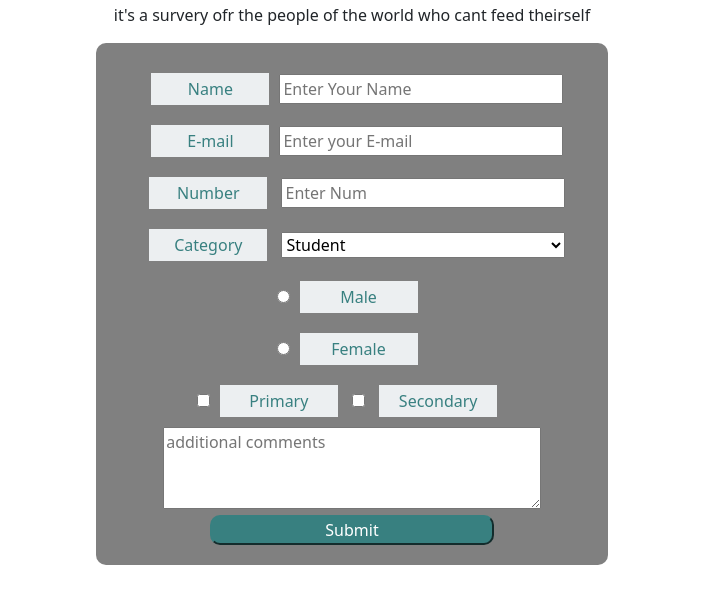
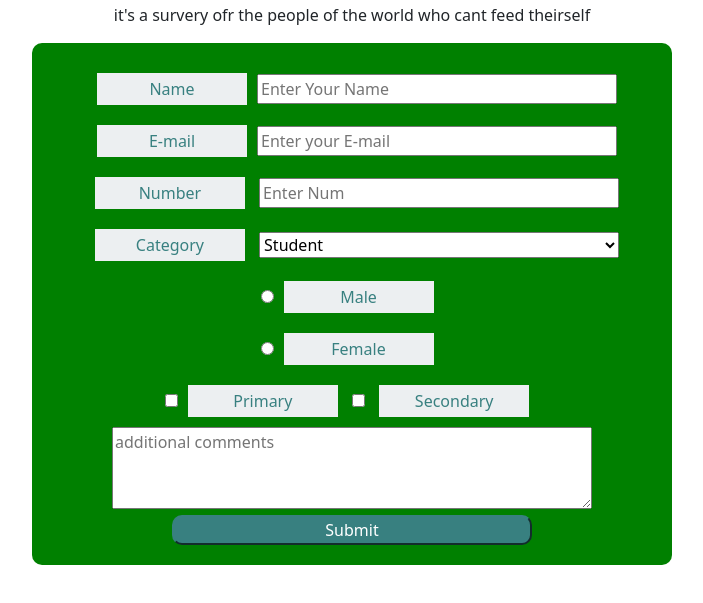
Before and after one commit to shobeee/project-review, a plain HTML site: page index.html in a window 1280 px wide. Shown: the part 53-656 px from the top of the page, without its empty margins (288-991 px from the left). Drawn offline with nearby package versions, Linux system fonts and the light colour scheme.

Commit message:
update css

```diff
--- a/styles.css
+++ b/styles.css
@@ -4,8 +4,8 @@
 
 #survey-form {
   text-align: center;
-  width: 40%;
-  background-color: grey;
+  width: 50%;
+  background-color: green;
   margin: auto;
   padding: 20px;
   border-color: aqua;
```
